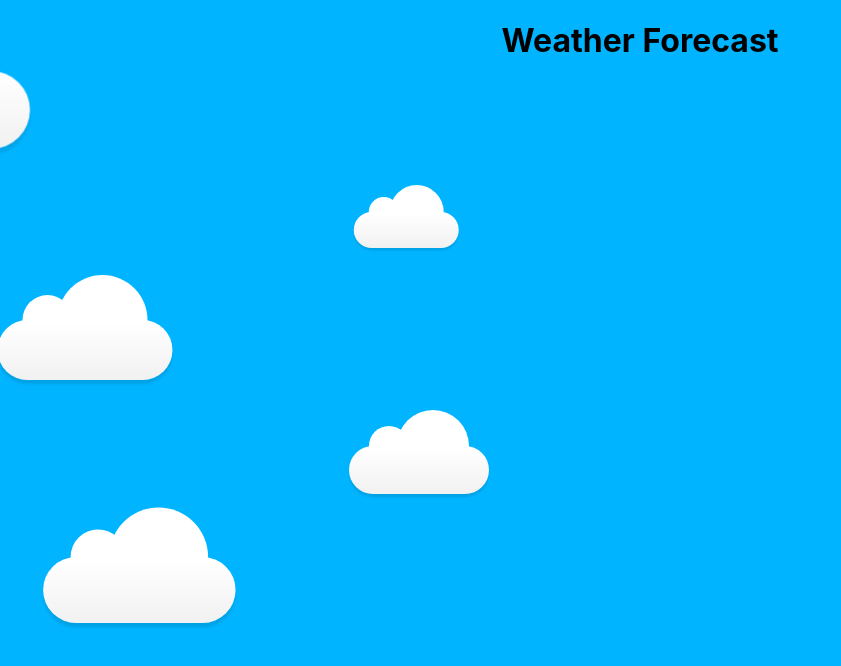
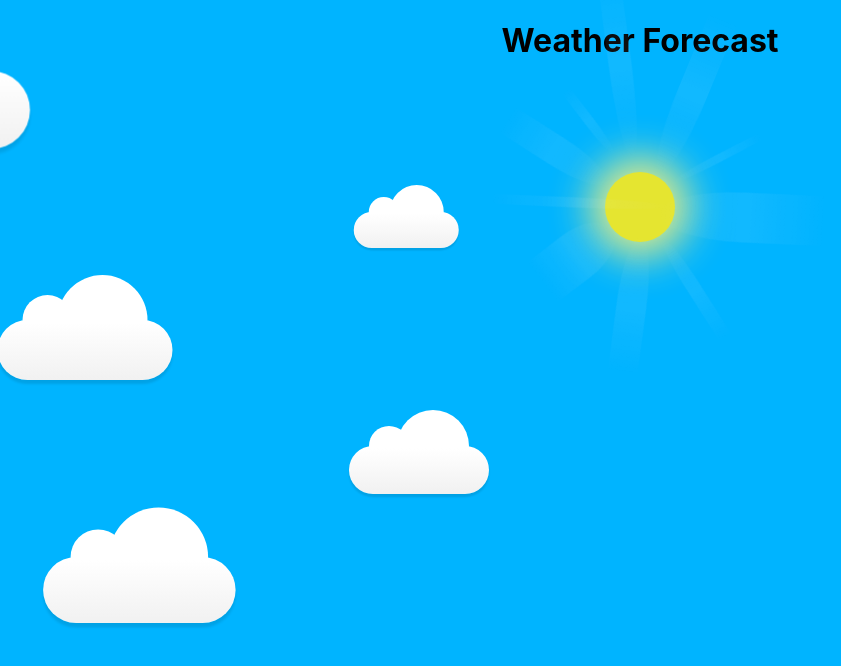
Before and after one commit to flaviusbohaciuc/weather-forecast-2, a React (Create React App) app: page / in a window 1280 px wide. Shown: the top 666 px of the page, without its empty margins (0-841 px from the left). Built offline with nearby package versions, Linux system fonts and the light colour scheme.

Commit message:
add sun component

```diff
--- /dev/null
+++ b/src/component/sun/index.jsx
@@ -0,0 +1,2 @@
+import Sun from "./sun.component";
+export default Sun;
--- /dev/null
+++ b/src/component/sun/sun.component.jsx
@@ -0,0 +1,25 @@
+import React from "react";
+import "./sun.style.scss";
+
+const Sun = () => {
+  return (
+    <div className="wrapper">
+      <div className="sun">
+        <div className="ray-box">
+          <div className="ray ray1" />
+          <div className="ray ray2" />
+          <div className="ray ray3" />
+          <div className="ray ray4" />
+          <div className="ray ray5" />
+          <div className="ray ray6" />
+          <div className="ray ray7" />
+          <div className="ray ray8" />
+          <div className="ray ray9" />
+          <div className="ray ray10" />
+        </div>
+      </div>
+    </div>
+  );
+};
+
+export default Sun;
--- /dev/null
+++ b/src/component/sun/sun.style.scss
@@ -0,0 +1,171 @@
+@import "src/index.scss";
+
+.sun {
+  position: absolute;
+  top: 0;
+  left: 0;
+  right: 0;
+  bottom: 0;
+  margin: auto;
+  width: 70px;
+  height: 70px;
+  border-radius: 50%;
+  background: $color-broom;
+  opacity: 0.9;
+  box-shadow: 0px 0px 40px 15px $color-paris-daisy;
+}
+
+/* KEYFRAMES */
+
+@-webkit-keyframes animatedRay {
+  0% {
+    transform: rotate(0deg);
+  }
+  100% {
+    transform: rotate(360deg);
+  }
+}
+
+@-moz-keyframes animatedRay {
+  0% {
+    transform: rotate(0deg);
+  }
+  100% {
+    transform: rotate(360deg);
+  }
+}
+
+@keyframes animatedRay {
+  0% {
+    transform: rotate(0deg);
+  }
+  100% {
+    transform: rotate(360deg);
+  }
+}
+
+/* ANIMATIONS */
+
+.ray-box {
+  position: absolute;
+  margin: auto;
+  top: 0px;
+  left: 0;
+  right: 0;
+  bottom: 0;
+  width: 70px;
+  animation: animatedRay 120s linear infinite;
+  -webkit-animation: animatedRay 120s linear infinite;
+}
+
+/* OBJECTS */
+
+.ray {
+  background: -webkit-linear-gradient(
+    to bottom,
+    rgba(255, 255, 255, 0) 0%,
+    rgba(255, 255, 255, 0.8) 50%,
+    rgba(255, 255, 255, 0) 100%
+  );
+  background: linear-gradient(
+    to bottom,
+    rgba(255, 255, 255, 0) 0%,
+    rgba(255, 255, 255, 0.8) 50%,
+    rgba(255, 255, 255, 0) 100%
+  );
+  margin-left: 10px;
+  border-radius: 80% 80% 0 0;
+  position: absolute;
+  opacity: 0.1;
+}
+
+.ray1 {
+  height: 170px;
+  width: 30px;
+  -webkit-transform: rotate(180deg);
+  -moz-transform: rotate(180deg);
+  transform: rotate(180deg);
+  top: -175px;
+  left: 15px;
+}
+.ray2 {
+  height: 100px;
+  width: 8px;
+  -webkit-transform: rotate(220deg);
+  -moz-transform: rotate(220deg);
+  transform: rotate(220deg);
+  top: -90px;
+  left: 75px;
+}
+.ray3 {
+  height: 170px;
+  width: 50px;
+  -webkit-transform: rotate(250deg);
+  -moz-transform: rotate(250deg);
+  transform: rotate(250deg);
+  top: -80px;
+  left: 100px;
+}
+.ray4 {
+  height: 120px;
+  width: 14px;
+  -webkit-transform: rotate(305deg);
+  -moz-transform: rotate(305deg);
+  transform: rotate(305deg);
+  top: 30px;
+  left: 100px;
+}
+.ray5 {
+  height: 140px;
+  width: 30px;
+  -webkit-transform: rotate(-15deg);
+  -moz-transform: rotate(-15deg);
+  transform: rotate(-15deg);
+  top: 60px;
+  left: 40px;
+}
+.ray6 {
+  height: 90px;
+  width: 50px;
+  -webkit-transform: rotate(30deg);
+  -moz-transform: rotate(30deg);
+  transform: rotate(30deg);
+  top: 60px;
+  left: -40px;
+}
+.ray7 {
+  height: 180px;
+  width: 10px;
+  -webkit-transform: rotate(70deg);
+  -moz-transform: rotate(70deg);
+  transform: rotate(70deg);
+  top: -35px;
+  left: -40px;
+}
+.ray8 {
+  height: 120px;
+  width: 30px;
+  -webkit-transform: rotate(100deg);
+  -moz-transform: rotate(100deg);
+  transform: rotate(100deg);
+  top: -45px;
+  left: -90px;
+}
+.ray9 {
+  height: 80px;
+  width: 10px;
+  -webkit-transform: rotate(120deg);
+  -moz-transform: rotate(120deg);
+  transform: rotate(120deg);
+  top: -65px;
+  left: -60px;
+}
+.ray10 {
+  height: 190px;
+  width: 23px;
+  -webkit-transform: rotate(150deg);
+  -moz-transform: rotate(150deg);
+  transform: rotate(150deg);
+  top: -185px;
+  left: -60px;
+}
--- a/src/weather-forecast-app.jsx
+++ b/src/weather-forecast-app.jsx
@@ -1,10 +1,12 @@
 import React from "react";
 import Cloud from "./component/cloud";
+import Sun from "./component/sun";
 
 const WeatherForecastApp = () => {
   return (
     <div className="content">
       <h1>Weather Forecast</h1>
+      <Sun />
       <Cloud />
     </div>
   );
```
